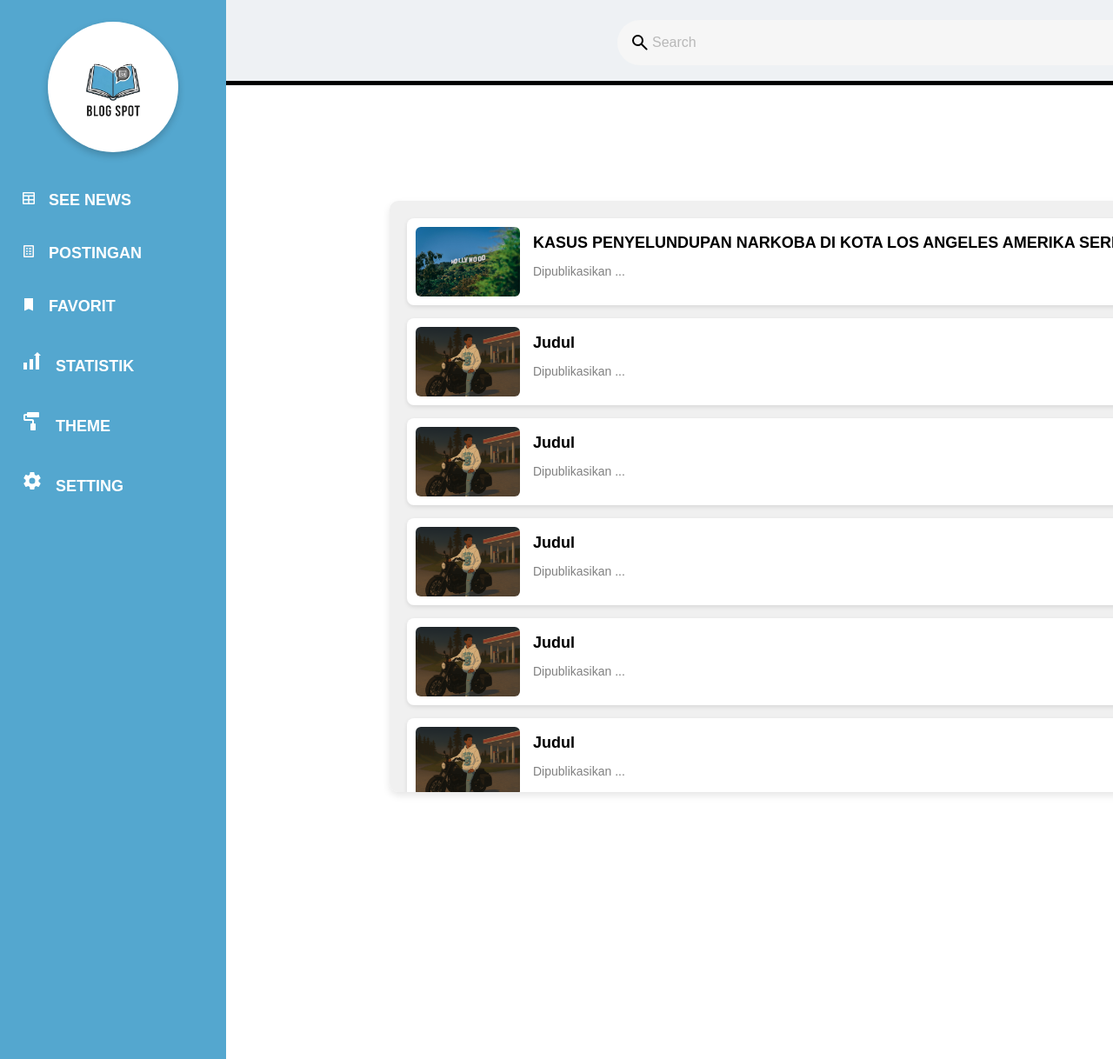
After one commit to Kaptento/proyek-PWL-11TKJ2, a PHP site: page /pages/Homepage/Homepage.php in a window 1280 px wide. The commit adds this page. Shown: the whole page at 87% size. Run offline with PHP 8.4, Linux system fonts and the light colour scheme.

Commit message:
wip:implement postingan

```diff
--- a/actions/login/login.php
+++ b/actions/login/login.php
@@ -37,7 +37,7 @@ if (isset($_POST['login'])) {
             $_SESSION['user'] = $user;
 
             // Redirect ke dashboard
-            header('Location: ../../homepage.html');
+            header('Location: ../../pages/homepage.php');
             exit;
         } else {
             // Jika password salah
--- a/actions/register/register.php
+++ b/actions/register/register.php
@@ -27,7 +27,7 @@ if (isset($_POST['store'])) {
 
         if ($stmt->affected_rows > 0) {
             // Redirect ke homepage.html setelah register berhasil
-            header("Location: ../../Homepage.html");
+            header("Location: ../../pages/Homepage/Homepage.php");
             exit();
         } else {
             echo "<script>alert('Gagal registrasi: " . $stmt->error . "'); history.back();</script>";
--- /dev/null
+++ b/pages/Homepage/Homepage.php
@@ -0,0 +1,147 @@
+<!DOCTYPE html>
+<html lang="en">
+<head>
+    <link rel="stylesheet" href="https://cdnjs.cloudflare.com/ajax/libs/font-awesome/6.4.0/css/all.min.css">
+    <link rel="stylesheet" href="../../Homepage.css">
+    <meta charset="UTF-8">
+    <meta name="viewport" content="width=device-width, initial-scale=1.0">
+    <title>Document</title>
+</head>
+<body>
+    <!-- Logo -->
+     <h1>
+            <form>
+                <div class="search">
+                    <svg class="search-icon" xmlns="http://www.w3.org/2000/svg" width="24" height="24" viewBox="0 0 24 24"><path fill="#000" d="M9.5 16q-2.725 0-4.612-1.888T3 9.5t1.888-4.612T9.5 3t4.613 1.888T16 9.5q0 1.1-.35 2.075T14.7 13.3l5.6 5.6q.275.275.275.7t-.275.7t-.7.275t-.7-.275l-5.6-5.6q-.75.6-1.725.95T9.5 16m0-2q1.875 0 3.188-1.312T14 9.5t-1.312-3.187T9.5 5T6.313 6.313T5 9.5t1.313 3.188T9.5 14"/>Search</svg>
+                    <input class="search-input" type="search" placeholder="Search">
+                </div>
+            </form>
+     </h1>
+
+         <!-- Bagian Sidebar -->
+    <nav>
+        <ul>
+            <li class="logo"><img src="/foto/logo bs.png" alt=""></li>
+            <li><a href="Homepage.html"><svg xmlns="http://www.w3.org/2000/svg" width="16" height="16" viewBox="0 0 16 16"><path fill="#ffffff" fill-rule="evenodd" d="M2.5 4.5v-2h11v2zm0 1.5v3h4.75V6zm6.25 0v3h4.75V6zM2.5 10.5h4.75v3H2.5zm6.25 0v3h4.75v-3zM1 2a1 1 0 0 1 1-1h12a1 1 0 0 1 1 1v12a1 1 0 0 1-1 1H2a1 1 0 0 1-1-1z" clip-rule="evenodd"/></svg> &nbsp; See News</a></li>
+            <li><a href="postingan.html"><svg xmlns="http://www.w3.org/2000/svg" width="16" height="16" viewBox="0 0 16 16"><path fill="#fffafa" fill-rule="evenodd" d="M3.5 2.5v11h9v-11zM3 1a1 1 0 0 0-1 1v12a1 1 0 0 0 1 1h10a1 1 0 0 0 1-1V2a1 1 0 0 0-1-1zm5 10a.75.75 0 0 1 .75-.75h1.75a.75.75 0 0 1 0 1.5H8.75A.75.75 0 0 1 8 11m-2 1a1 1 0 1 0 0-2a1 1 0 0 0 0 2m2-4a.75.75 0 0 1 .75-.75h1.75a.75.75 0 0 1 0 1.5H8.75A.75.75 0 0 1 8 8M6 9a1 1 0 1 0 0-2a1 1 0 0 0 0 2m2-4a.75.75 0 0 1 .75-.75h1.75a.75.75 0 0 1 0 1.5H8.75A.75.75 0 0 1 8 5M6 6a1 1 0 1 0 0-2a1 1 0 0 0 0 2" clip-rule="evenodd"/></svg> &nbsp; Postingan </a></li>
+            <li><a href="favorite.html"><svg xmlns="http://www.w3.org/2000/svg" width="16" height="16" viewBox="0 0 16 16"><path fill="#fff" d="M13 15.563V1H3v14.563l5-2.308z"/></svg> &nbsp; Favorit </a></li>
+            <li><a href="statistik.html"><svg xmlns="http://www.w3.org/2000/svg" width="24" height="24" viewBox="0 0 24 24"><path fill="#ffffff" d="M2.02 13.99h4v8.02h-4zm7-3.97h4v11.99h-4zM22 6l-4-4l-4 4h2v16.02h4V6z"/></svg> &nbsp; Statistik </a></li>
+            <li><a href="#"><svg xmlns="http://www.w3.org/2000/svg" width="24" height="24" viewBox="0 0 24 24"><path fill="#ffffff" d="M15 23h-4q-.425 0-.712-.288T10 22v-6q0-.425.288-.712T11 15h1v-3H4q-.825 0-1.412-.587T2 10V6q0-.825.588-1.412T4 4h2V3q0-.425.288-.712T7 2h12q.425 0 .713.288T20 3v4q0 .425-.288.713T19 8H7q-.425 0-.712-.288T6 7V6H4v4h8q.825 0 1.413.588T14 12v3h1q.425 0 .713.288T16 16v6q0 .425-.288.713T15 23"/></svg> &nbsp; Theme </a></li>
+            <li><a href="#"><svg xmlns="http://www.w3.org/2000/svg" width="24" height="24" viewBox="0 0 24 24"><path fill="#ffffff" d="M12 15.5A3.5 3.5 0 0 1 8.5 12A3.5 3.5 0 0 1 12 8.5a3.5 3.5 0 0 1 3.5 3.5a3.5 3.5 0 0 1-3.5 3.5m7.43-2.53c.04-.32.07-.64.07-.97s-.03-.66-.07-1l2.11-1.63c.19-.15.24-.42.12-.64l-2-3.46c-.12-.22-.39-.31-.61-.22l-2.49 1c-.52-.39-1.06-.73-1.69-.98l-.37-2.65A.506.506 0 0 0 14 2h-4c-.25 0-.46.18-.5.42l-.37 2.65c-.63.25-1.17.59-1.69.98l-2.49-1c-.22-.09-.49 0-.61.22l-2 3.46c-.13.22-.07.49.12.64L4.57 11c-.04.34-.07.67-.07 1s.03.65.07.97l-2.11 1.66c-.19.15-.25.42-.12.64l2 3.46c.12.22.39.3.61.22l2.49-1.01c.52.4 1.06.74 1.69.99l.37 2.65c.04.24.25.42.5.42h4c.25 0 .46-.18.5-.42l.37-2.65c.63-.26 1.17-.59 1.69-.99l2.49 1.01c.22.08.49 0 .61-.22l2-3.46c.12-.22.07-.49-.12-.64z"/></svg> &nbsp; Setting </a></li>
+        </ul>
+    </nav>
+
+    <div class="wrapper">
+        <div class="section">
+            <div class="box-area">
+            </div>
+        </div>
+    </div>
+
+    <!-- Scroll -->
+    <div class="content-box">
+    <div class="card">
+        <img src="/foto/pexels-pauldeetman-2695679.jpg" alt="gambar">
+        <div class="card-info">
+            <h3>KASUS PENYELUNDUPAN NARKOBA DI KOTA LOS ANGELES AMERIKA SERIKAT SEMAKIN MARAK...</h3>
+            <p>Dipublikasikan ...</p>
+        </div>
+        <div class="card-icons">
+            <i class="fa fa-bookmark"></i>
+            <i class="fa fa-share-alt"></i>
+            <i class="fa fa-user"></i>
+        </div>
+    </div>
+
+    <div class="card">
+        <img src="/foto/ChatGPT Image Apr 9, 2025, 12_12_34 AM.png" alt="gambar">
+        <div class="card-info">
+            <h3>Judul</h3>
+            <p>Dipublikasikan ...</p>
+        </div>
+        <div class="card-icons">
+            <i class="fa fa-bookmark"></i>
+            <i class="fa fa-share-alt"></i>
+            <i class="fa fa-user"></i>
+        </div>
+    </div>
+
+    <div class="card">
+        <img src="/foto/ChatGPT Image Apr 9, 2025, 12_12_34 AM.png" alt="gambar">
+        <div class="card-info">
+            <h3>Judul</h3>
+            <p>Dipublikasikan ...</p>
+        </div>
+        <div class="card-icons">
+            <i class="fa fa-bookmark"></i>
+            <i class="fa fa-share-alt"></i>
+            <i class="fa fa-user"></i>
+        </div>
+    </div>
+
+    <div class="card" >
+        <img src="/foto/ChatGPT Image Apr 9, 2025, 12_12_34 AM.png" alt="gambar">
+        <div class="card-info">
+            <h3>Judul</h3>
+            <p>Dipublikasikan ...</p>
+        </div>
+        <div class="card-icons">
+            <i class="fa fa-bookmark"></i>
+            <i class="fa fa-share-alt"></i>
+            <i class="fa fa-user"></i>
+        </div>
+    </div>
+
+    <div class="card" >
+        <img src="/foto/ChatGPT Image Apr 9, 2025, 12_12_34 AM.png" alt="gambar">
+        <div class="card-info">
+            <h3>Judul</h3>
+            <p>Dipublikasikan ...</p>
+        </div>
+        <div class="card-icons">
+            <i class="fa fa-bookmark"></i>
+            <i class="fa fa-share-alt"></i>
+            <i class="fa fa-user"></i>
+        </div>
+    </div>
+
+    <div class="card" >
+        <img src="/foto/ChatGPT Image Apr 9, 2025, 12_12_34 AM.png" alt="gambar">
+        <div class="card-info">
+            <h3>Judul</h3>
+            <p>Dipublikasikan ...</p>
+        </div>
+        <div class="card-icons">
+            <i class="fa fa-bookmark"></i>
+            <i class="fa fa-share-alt"></i>
+            <i class="fa fa-user"></i>
+        </div>
+    </div>
+
+    <div class="card" >
+        <img src="/foto/ChatGPT Image Apr 9, 2025, 12_12_34 AM.png" alt="gambar">
+        <div class="card-info">
+            <h3>Judul</h3>
+            <p>Dipublikasikan ...</p>
+        </div>
+        <div class="card-icons">
+            <i class="fa fa-bookmark"></i>
+            <i class="fa fa-share-alt"></i>
+            <i class="fa fa-user"></i>
+        </div>
+    </div>
+</div>
+
+
+<!-- Mailbox -->
+<div class="mailbox">
+    <a href="#"><img src="/foto/material-symbols--mail.png" alt=""></a>
+</div>
+
+<!-- User Account -->
+ <div class="account">
+    <a href="#"><img src="/foto/material-symbols--person.png" alt=""></a>
+ </div>
+
+</body>
+</html>
```
Also changed, not shown: actions/Homepage/Homepage.php (added).
